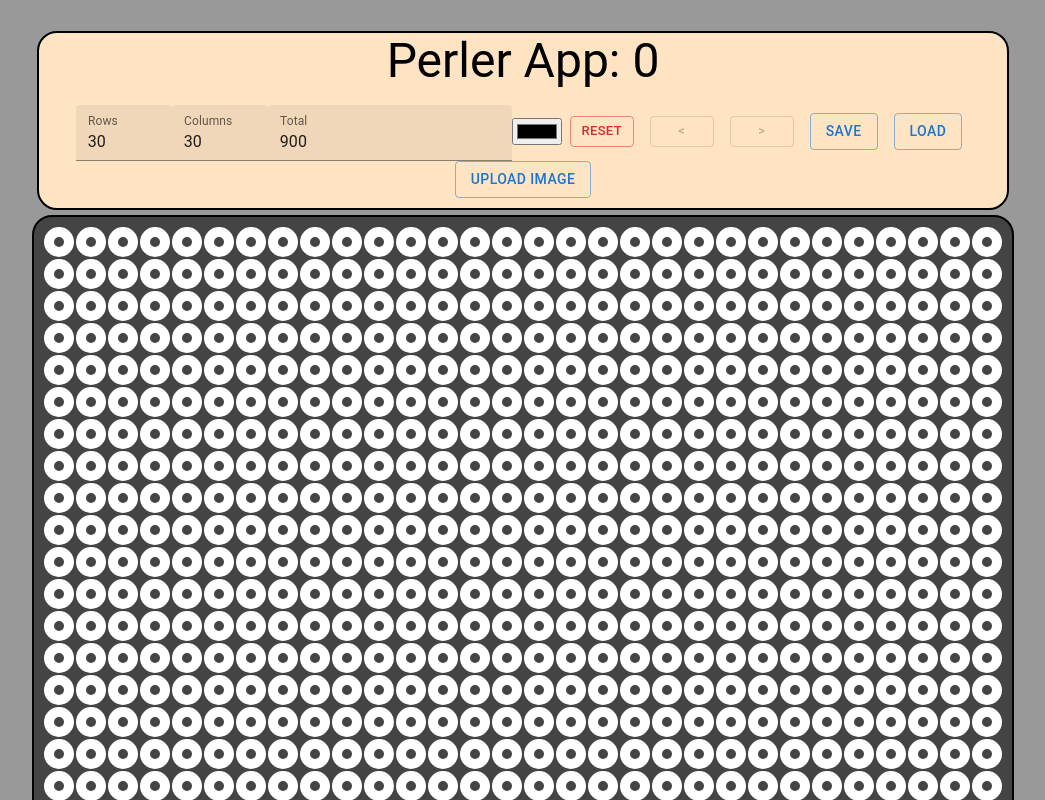
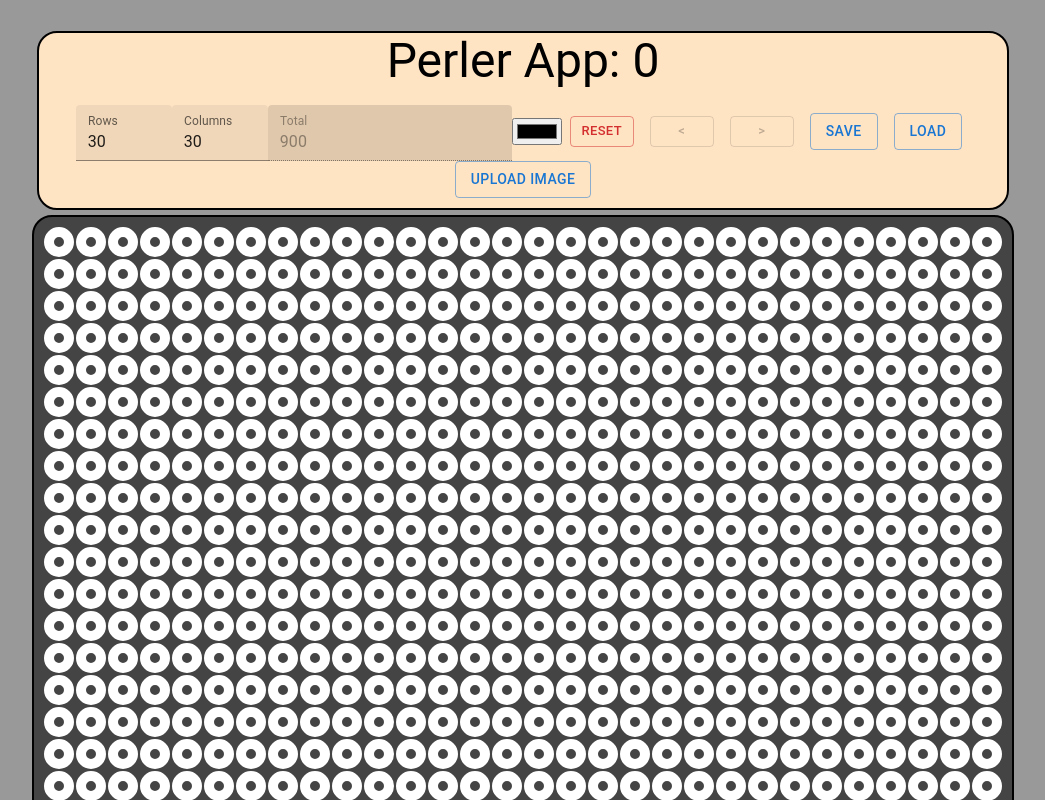
Before and after one commit to alex-test-organization/app, a React (Create React App) app: page / in a window 1280 px wide. Shown: the top 800 px of the page, without its empty margins (117-1162 px from the left). Built offline with nearby package versions, Linux system fonts and the light colour scheme.

Commit message:
UI Formatting

```diff
--- a/src/Canvas.js
+++ b/src/Canvas.js
@@ -143,7 +143,7 @@ function Canvas() {
     useEffect(() => {
         if (selectedImage) {
             const canvas = canvasRef.current;
-            const ctx = canvas.getContext('2d');
+            const ctx = canvas.getContext('2d', { willReadFrequently: true });
             const image = new Image();
             image.src = selectedImage;
 
@@ -189,9 +189,9 @@ function Canvas() {
                 <Typography variant="h3" gutterBottom>
                     Perler App: {stepNumber}
                 </Typography>
-                <TextField InputProps={boundary} onChange={handleRowSizeChange} type="number" id="rows" label="Rows" variant="filled" defaultValue={rowSize} value={rowSize} />
-                <TextField InputProps={boundary} onChange={handleColSizeChange} type="number" id="cols" label="Columns" variant="filled" defaultValue={colSize} value={colSize} />
-                <TextField type="number" id="total" label="Total" variant="filled" value={rowSize * colSize} />
+                <TextField InputProps={boundary} onChange={handleRowSizeChange} type="number" id="rows" label="Rows" variant="filled" value={rowSize} />
+                <TextField InputProps={boundary} onChange={handleColSizeChange} type="number" id="cols" label="Columns" variant="filled" value={colSize} />
+                <TextField disabled id="total" label="Total" variant="filled" value={rowSize * colSize} />
                 <input type="color" id="colorPicker" onChange={handleColorChange} />
                 <Button onClick={resetGrid} variant="outlined" color="error" size="small">Reset</Button>
                 <Button disabled={stepNumber === 0} onClick={goBack} variant="outlined" size="small" >{"<"}</Button>
@@ -205,9 +205,8 @@ function Canvas() {
                     >Upload Image
                         <input hidden type="file" accept="image/*" onChange={handleImageUpload} />
                     </Button>
-
+                    {selectedImage && <TextField onBlur={handlePixelSizeChange} type="number" id="pixelSize" label="Pixel Size (Performance Issues)" variant="filled" defaultValue={pixelSize} />}
                     <div className="uploadedImage">
-                        {selectedImage && <TextField onBlur={handlePixelSizeChange} type="number" id="pixelSize" label="Pixel Size (Performance Issues)" variant="filled" defaultValue={pixelSize} />}
                         {selectedImage && <canvas ref={canvasRef} />}
                     </div>
                 </div>
```
